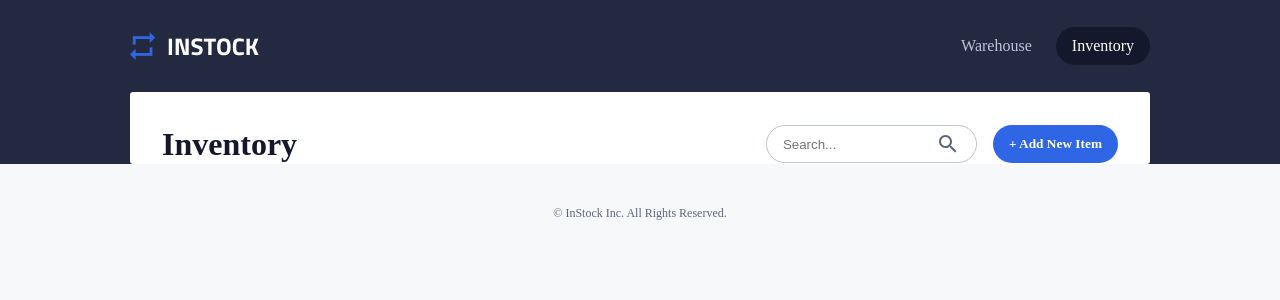
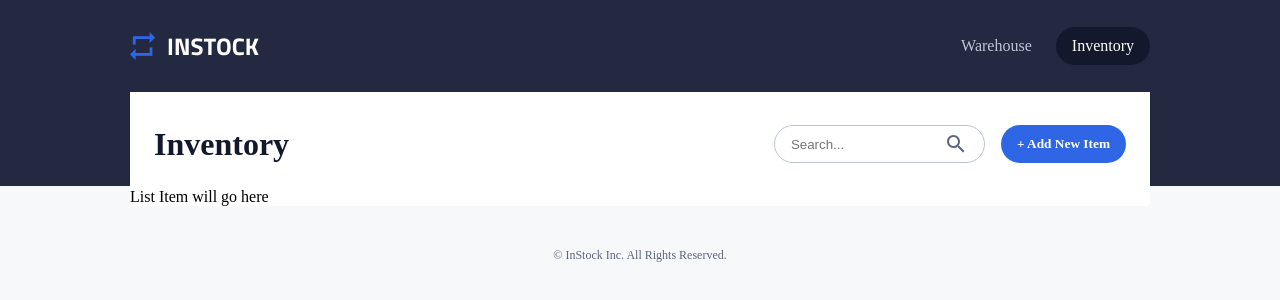
Before and after one commit to sunshineagoo17/group-four-instock, a React (Create React App) app: page /inventory in a window 1280 px wide. Shown: the top 300 px of the page. Built offline with nearby package versions, Linux system fonts and the light colour scheme; a web font is replaced by a local one.

Commit message:
added class list-padding-side to give padding to list item added padding bottom to inventory header and place holder for items

```diff
--- a/src/components/InventoryList/InventoryList.jsx
+++ b/src/components/InventoryList/InventoryList.jsx
@@ -2,8 +2,8 @@ import './InventoryList.scss';
 const InventoryList = () => {
   return (
     <div className='inventory-list'>
-      <div className='inventory-list-header'>
-        <h1 className='inventory-list-header__title txt-header txt-black'>
+      <div className='inventory-list-header list-padding-side'>
+        <h1 className='inventory-list-header__title txt-header txt-black '>
           Inventory
         </h1>
         <input
@@ -14,7 +14,7 @@ const InventoryList = () => {
           + Add New Item
         </button>
       </div>
-
+       List Item will go here
     </div>
   );
 };
--- a/src/components/InventoryList/InventoryList.scss
+++ b/src/components/InventoryList/InventoryList.scss
@@ -2,12 +2,7 @@
 
 .inventory-list {
   background-color: $pri-white;
-  @include padding(side, sizeIncrement(6));
-  @include padding(top, sizeIncrement(8));
-  border-radius: 3px;
-  @include for-tablet {
-    @include padding(side, sizeIncrement(8));
-  }
+  border-radius: 4px;
 }
 
 .inventory-list-header {
@@ -15,7 +10,8 @@
   display: flex;
   flex-wrap: wrap;
   gap: sizeIncrement(4);
-
+  @include padding(bottom, sizeIncrement(6));
+  @include padding(top, sizeIncrement(8));
   @include for-tablet {
     flex-wrap: nowrap;
     align-items: center;
@@ -44,3 +40,7 @@
     font-weight: bold;
   }
 }
+
+.list-padding-side {
+  @include padding(side, sizeIncrement(6));
+}
--- a/src/styles/partials/_mixins.scss
+++ b/src/styles/partials/_mixins.scss
@@ -16,7 +16,10 @@
     } @else if $direction == side {
       padding-right: $amount;
       padding-left: $amount;
-    } @else if $direction == top {
+    } @else if $direction == topbottom {
+      padding-top: $amount;
+      padding-bottom: $amount;
+    }@else if $direction == top {
       padding-top: $amount;
     } @else if $direction == left {
       padding-left: $amount;
```
